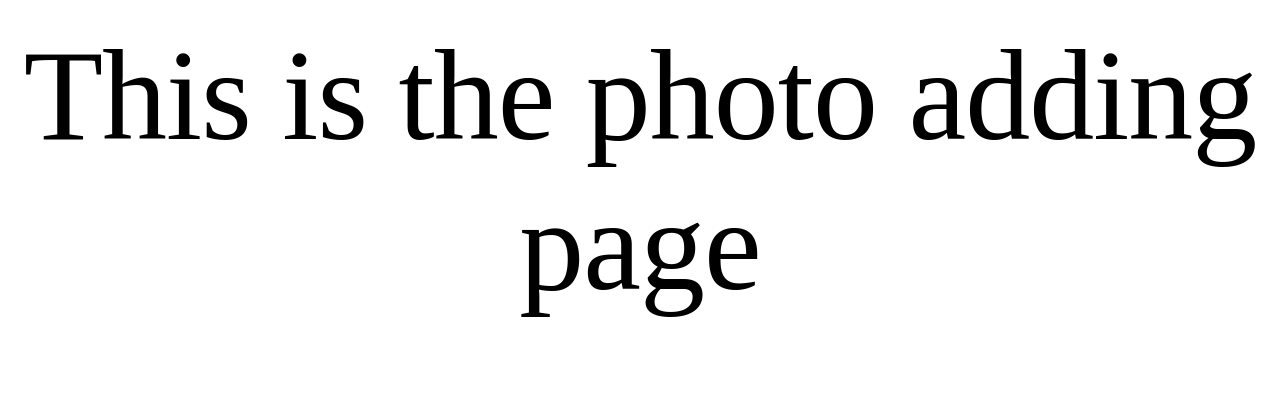
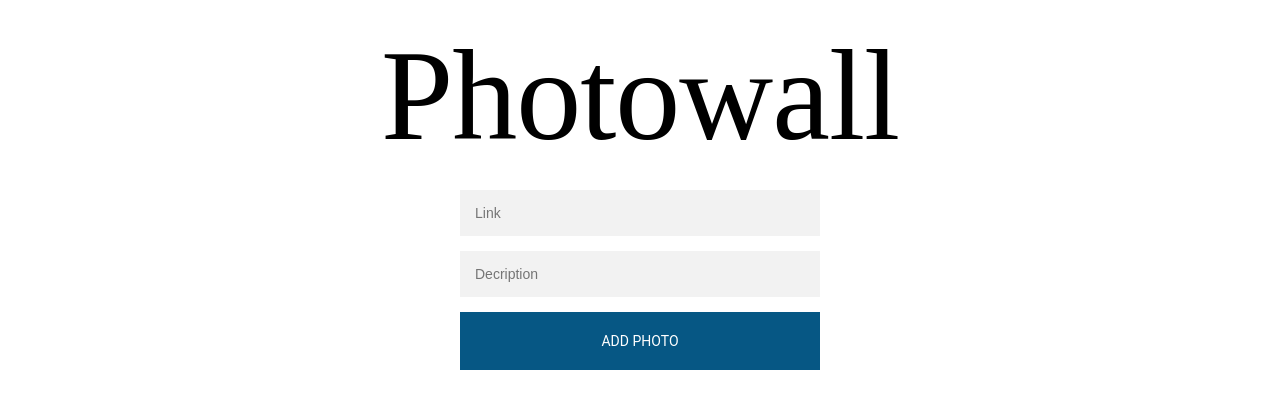
Before and after one commit to davidrossiter/photowall, a React app: page /AddPhoto in a window 1280 px wide. Built offline with nearby package versions, Linux system fonts and the light colour scheme; a web font is replaced by a local one.

Commit message:
Complete before redux

```diff
--- a/src/Components/AddPhoto.js
+++ b/src/Components/AddPhoto.js
@@ -1,8 +1,37 @@
 import React, {Component} from 'react';
 
 class AddPhoto extends Component {
+
+  constructor() {
+    super()
+    this.handleSubmit = this.handleSubmit.bind(this);
+  }
+
+  handleSubmit(event) {
+    event.preventDefault();
+    const imageLink = event.target.elements.link.value
+    const description = event.target.elements.description.value
+    const post = {
+      id: Number(new Date()),
+      description: description,
+      imageLink: imageLink
+    }
+    if (description && imageLink) {
+      this.props.onAddPhoto(post)
+    }
+  }
+
   render() {
-    return <h1>This is the photo adding page</h1>
+      return ( <div><h1>Photowall</h1>
+        <div className="form">
+          <form onSubmit={this.handleSubmit}>
+            <input type="text" placeholder="Link" name="link" />
+            <input type="text" placeholder="Decription" name="description" />
+            <button>Add Photo</button>
+          </form>
+        </div>
+      </div>
+    )
   }
 }
 
--- a/src/Components/Main.js
+++ b/src/Components/Main.js
@@ -9,19 +9,19 @@ class Main extends Component {
     super()
     this.state = {
       posts: [{
-        id: "0",
+        id: 0,
         description: "beautiful landscape",
         imageLink: "https://image.jimcdn.com/app/cms/image/transf/none/path/sa6549607c78f5c11/image/i4eeacaa2dbf12d6d/version/1490299332/most-beautiful-landscapes-in-europe-lofoten-european-best-destinations-copyright-iakov-kalinin.jpg" +
         "3919321_1443393332_n.jpg"
         },
         {
-        id: "1",
+        id: 1,
         description: "Aliens???",
         imageLink: "https://img.purch.com/rc/640x415/aHR0cDovL3d3dy5zcGFjZS5jb20vaW1hZ2VzL2kvMDAwLzA3Mi84NTEvb3JpZ2luYWwvc3BhY2V4LWlyaWRpdW00LWxhdW5jaC10YXJpcS1tYWxpay5qcGc=" +
         "08323785_735653395_n.jpg"
         },
         {
-        id: "2",
+        id: 2,
         description: "On a vacation!",
         imageLink: "https://fm.cnbc.com/applications/cnbc.com/resources/img/editorial/2017/08/24/104670887-VacationExplainsTHUMBWEB.1910x1000.jpg"
       }]
@@ -45,10 +45,17 @@ class Main extends Component {
     }));
   }
 
+  addPhoto(postSubmitted) {
+    this.setState(state => ({
+      posts: state.posts.concat([postSubmitted])
+    }))
+  }
+
   render() {
+    console.log(this.state.posts)
     return (
       <div>
-        {/* Multiple things then render it*/}
+        {/*Route shows which 'page' based on path */}
         <Route exact path="/" render={() => (
             <div>
               <div>
@@ -58,10 +65,14 @@ class Main extends Component {
             </div>
           )
         } />
-        {/*If you want to just display a component the use component prop only*/}
-        <Route path="/AddPhoto" component={AddPhoto} />
+      <Route path="/AddPhoto" render={({history}) => (
+            <AddPhoto onAddPhoto={(addedPost) => {
+                this.addPhoto(addedPost);
+                history.push("/")
+              }} />
+          )} />
 
-      </div>
+        </div>
     )
   }
 }
--- a/src/Components/Photo.js
+++ b/src/Components/Photo.js
@@ -17,7 +17,7 @@ class Photo extends Component {
 }
 
 Photo.propTypes = {
-  posts: PropTypes.object.isRequired,
+  post: PropTypes.object.isRequired,
   onRemovePhoto: PropTypes.func.isRequired
 }
 
--- a/src/Components/Photowall.js
+++ b/src/Components/Photowall.js
@@ -8,7 +8,11 @@ class Photowall extends Component {
     return <div>
       <Link className="addIcon" to="/AddPhoto"></Link>
       <div className="photoGrid">
-        {this.props.posts.map((post, index) => <Photo post={post} key={index} onRemovePhoto={this.props.onRemovePhoto} />)}
+        {this.props.posts
+          .sort((x,y) => {
+            return y.id - x.id
+          })
+          .map((post, index) => <Photo post={post} key={post.id} onRemovePhoto={this.props.onRemovePhoto} />)}
       </div>
     </div>
   }
--- a/src/styles/stylesheet.css
+++ b/src/styles/stylesheet.css
@@ -168,7 +168,7 @@ button:hover,.button:hover, button:focus, .button:focus {
  box-sizing: border-box;
  font-size: 14px;
  }
-.form button {
+.form button, button {
  font-family: "Roboto", sans-serif;
  text-transform: uppercase;
  outline: 0;
@@ -182,7 +182,7 @@ button:hover,.button:hover, button:focus, .button:focus {
  transition: all 0.3 ease;
  cursor: pointer;
  }
- .form button:hover,.form button:active,.form button:focus {
+ .form button:hover,.form button:active,.form button:focus, button:hover, button:active {
  background: #7B8589;
 }
 .loader {
```
